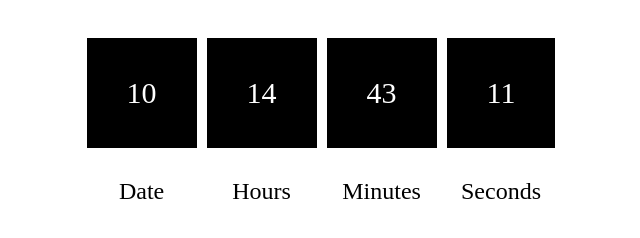
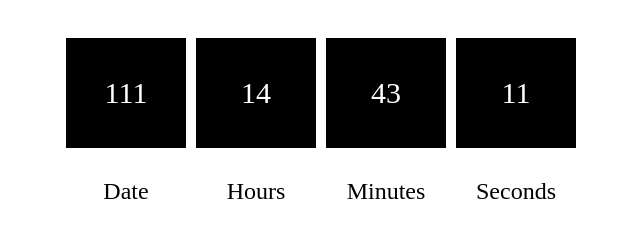
Before and after one commit to HayatoKadowaki/countduwn, a plain HTML site: page index.html in a window 1280 px wide. Shown: the whole page, without its empty margins (319-959 px from the left). Drawn offline with Linux system fonts and the light colour scheme.

Commit message:
update: date data, expired

```diff
--- a/index.html
+++ b/index.html
@@ -11,6 +11,7 @@
 <body>
     <div class="countdown">
         <div class="countdown__content">
+            <div class="countdown__timer" data-count="timer">
                 <div class="countdown__item">
                     <p class="countdown__number" data-count="date">00</p>
                     <p class="countdown__title">Date</p>
@@ -28,6 +29,10 @@
                     <p class="countdown__title">Seconds</p>
                 </div>
             </div>
+            <div class="countdown__expired" data-count="expired">
+                期限切れ
+            </div>
+        </div>
     </div>
 </body>
 </html>
--- a/script.js
+++ b/script.js
@@ -2,23 +2,23 @@ window.addEventListener('DOMContentLoaded', function () {
     countDown();
 });
 
-/**
- * カウントダウンの目標日付
- * @type {object}
- */
 const futureDate = {
     year: 2022,
-    month: 0, // 1月を0として計算する 5月 -> 4
-    date: 24,
+    month: 5,
+    date: 5,
     hours: 0,
     minutes: 0,
     seconds: 0,
 };
 
 function countData() {
-    const countDownDate = new Date(futureDate.year, futureDate.month, futureDate.date, futureDate.hours, futureDate.minutes, futureDate.seconds).getTime();
+    const countDownDate = new Date(futureDate.year, futureDate.month - 1, futureDate.date, futureDate.hours, futureDate.minutes, futureDate.seconds).getTime();
     const now = new Date().getTime();
     const distance = countDownDate - now;
+    if (distance < 0) {
+        // 期限切れた場合
+        return false;
+    }
     const date = Math.floor(distance / (1000 * 60 * 60 * 24));
     const hours = Math.floor((distance % (1000 * 60 * 60 * 24)) / (1000 * 60 * 60));
     const minutes = Math.floor((distance % (1000 * 60 * 60)) / (1000 * 60));
@@ -33,19 +33,36 @@ function countData() {
 }
 
 function countDown() {
+    const timerElement = document.querySelector('[data-count="timer"]');
+    const expiredElement = document.querySelector('[data-count="expired"]');
     const dateElement = document.querySelector('[data-count="date"]');
     const hoursElement = document.querySelector('[data-count="hours"]');
     const minutesElement = document.querySelector('[data-count="minutes"]');
     const secondsElement = document.querySelector('[data-count="seconds"]');
-    setInterval(() => {
+    setData(true);
+    const interval = setInterval(() => {
+        setData();
+    }, 1000);
+    function setData(init) {
         const data = countData();
-        dateElement.textContent = addZero(data.date);
-        hoursElement.textContent = addZero(data.hours);
-        minutesElement.textContent = addZero(data.minutes);
-        secondsElement.textContent = addZero(data.seconds);
-    }, 1000);
+        if (!data) {
+            if (!init) {
+                clearInterval(interval);
+            }
+            timerElement.classList.add('is-hidden');
+            expiredElement.classList.add('is-active');
+        } else {
+            dateElement.textContent = addZero(data.date);
+            hoursElement.textContent = addZero(data.hours);
+            minutesElement.textContent = addZero(data.minutes);
+            secondsElement.textContent = addZero(data.seconds);
+        }
+    }
 
     function addZero(number) {
-        return (Array(2).join('0') + number).slice(-2);
+        if (String(number).length < 3) {
+            return (Array(2).join('0') + number).slice(-2);
+        }
+        return number;
     }
 }
--- a/style.css
+++ b/style.css
@@ -4,6 +4,13 @@
 .countdown__content {
     display: flex;
     justify-content: center;
+}
+.countdown__timer {
+    display: flex;
+    justify-content: center;
+}
+.countdown__timer.is-hidden {
+    display: none;
 }
 .countdown__item {
     text-align: center;
@@ -12,7 +19,8 @@
     margin-left: 10px;
 }
 .countdown__number {
-    padding: 40px;
+    padding: 40px 0;
+    width: 120px;
     font-size: 30px;
     line-height: 1;
     color: #fff;
@@ -21,3 +29,11 @@
 .countdown__title {
     font-size: 24px;
 }
+.countdown__expired {
+    text-align: center;
+    font-size: 30px;
+    display: none;
+}
+.countdown__expired.is-active {
+    display: block;
+}
```
Lines whose indentation alone changed are shown as unchanged.
